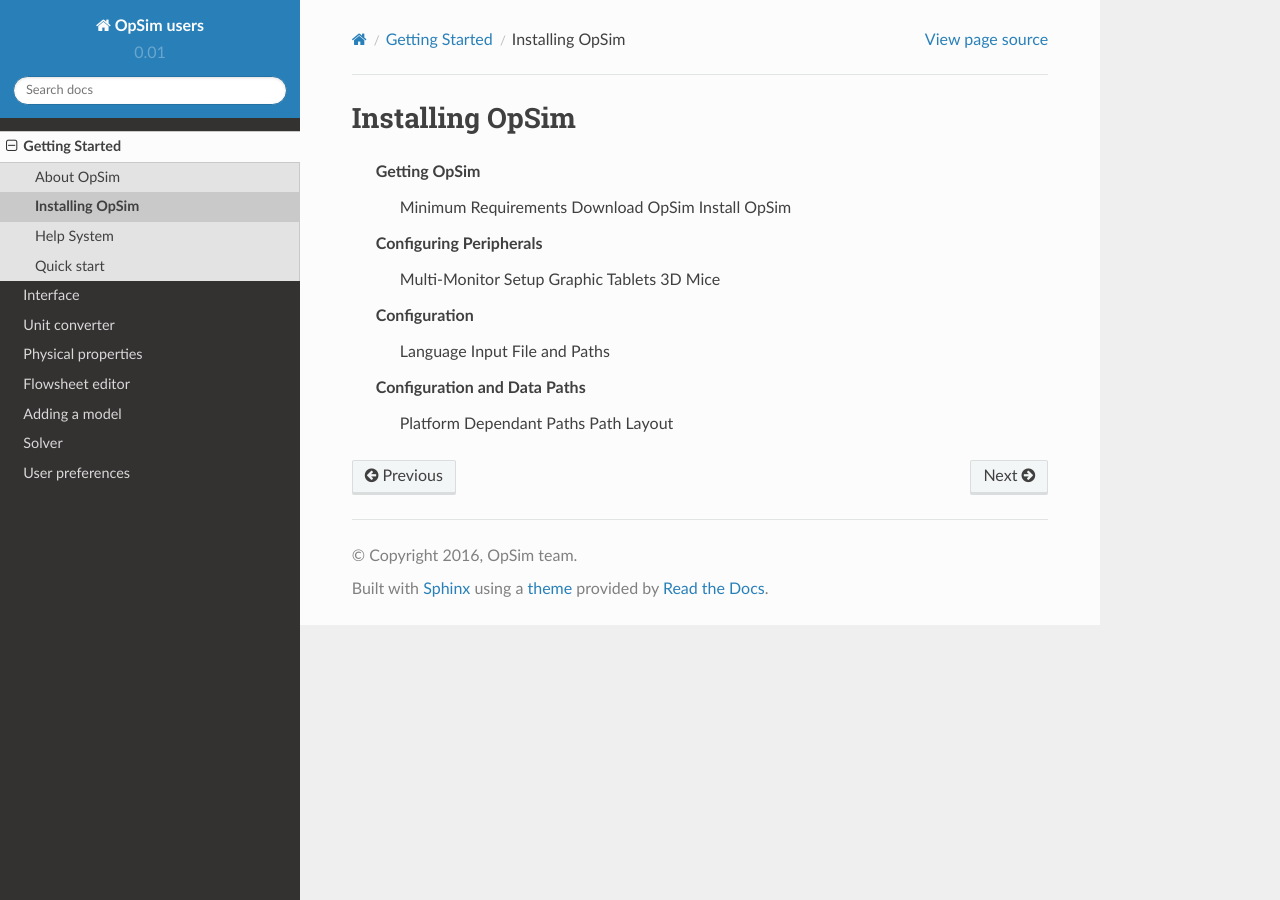
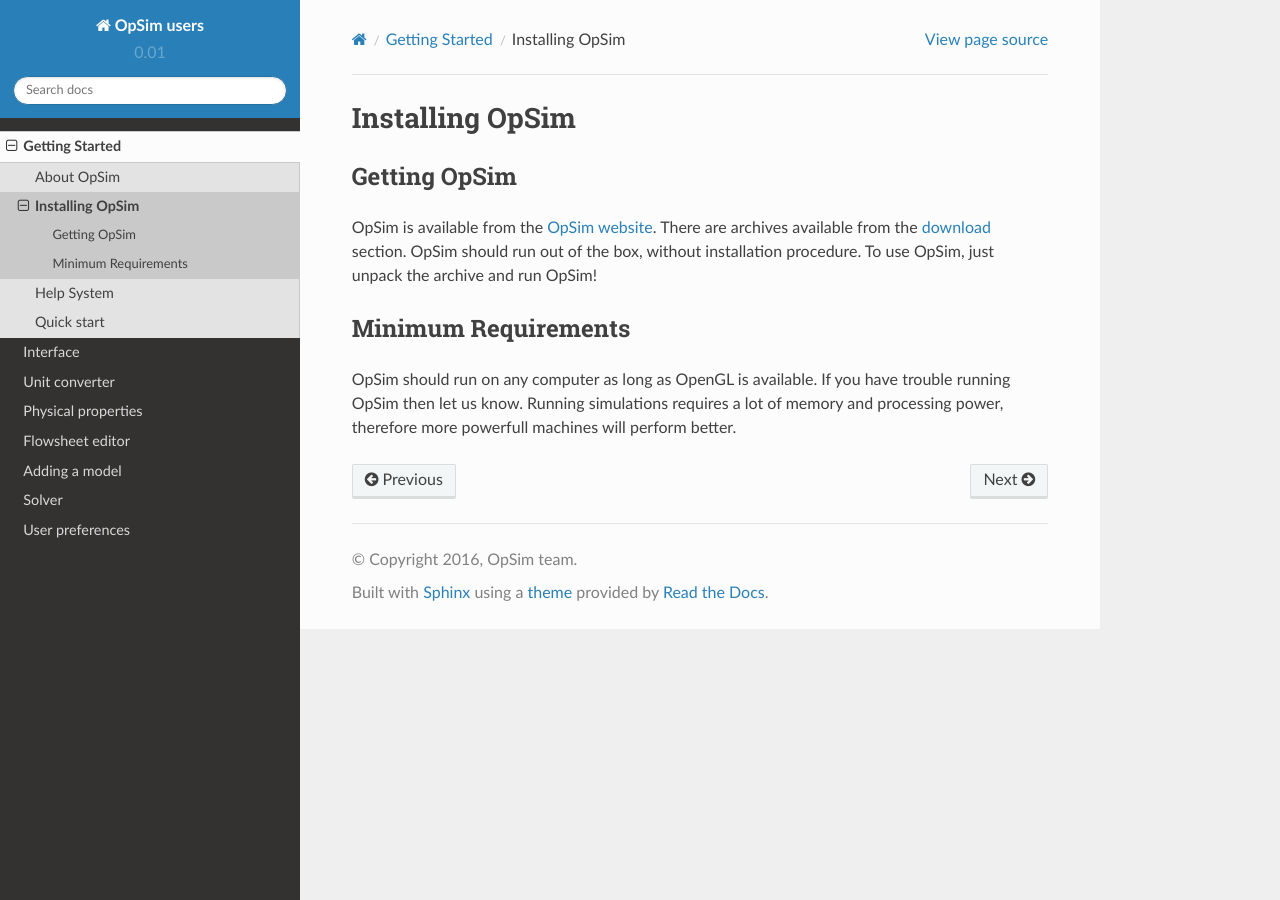
Before and after one commit to opsim/opsim, a Sphinx documentation site: the page built from docs/users/source/getting_started/installing_opsim.rst, in a window 1280 px wide. Built offline with Sphinx 7.4.7 and the Read the Docs theme 2.0.0, drawn with Linux system fonts in a browser that asks for light colours.

Commit message:
some text on installing opsim

```diff
--- a/docs/users/source/getting_started/installing_opsim.rst
+++ b/docs/users/source/getting_started/installing_opsim.rst
@@ -1,18 +1,13 @@
 Installing OpSim
 ================
 
-    Getting OpSim
-        Minimum Requirements
-        Download OpSim
-        Install OpSim
-    Configuring Peripherals
-        Multi-Monitor Setup
-        Graphic Tablets
-        3D Mice
-    Configuration
-        Language
-        Input
-        File and Paths
-    Configuration and Data Paths
-        Platform Dependant Paths
-        Path Layout
+Getting OpSim
+-------------
+OpSim is available from the `OpSim website`_. There are archives available from the download_ section. OpSim should run out of the box, without installation procedure. To use OpSim, just unpack the archive and run OpSim!
+
+.. _`OpSim website`: www.opsim.cc
+.. _download: www.opsim.cc/?page_id=2
+
+Minimum Requirements
+--------------------
+OpSim should run on any computer as long as OpenGL is available. If you have trouble running OpSim then let us know. Running simulations requires a lot of memory and processing power, therefore more powerfull machines will perform better.
```
